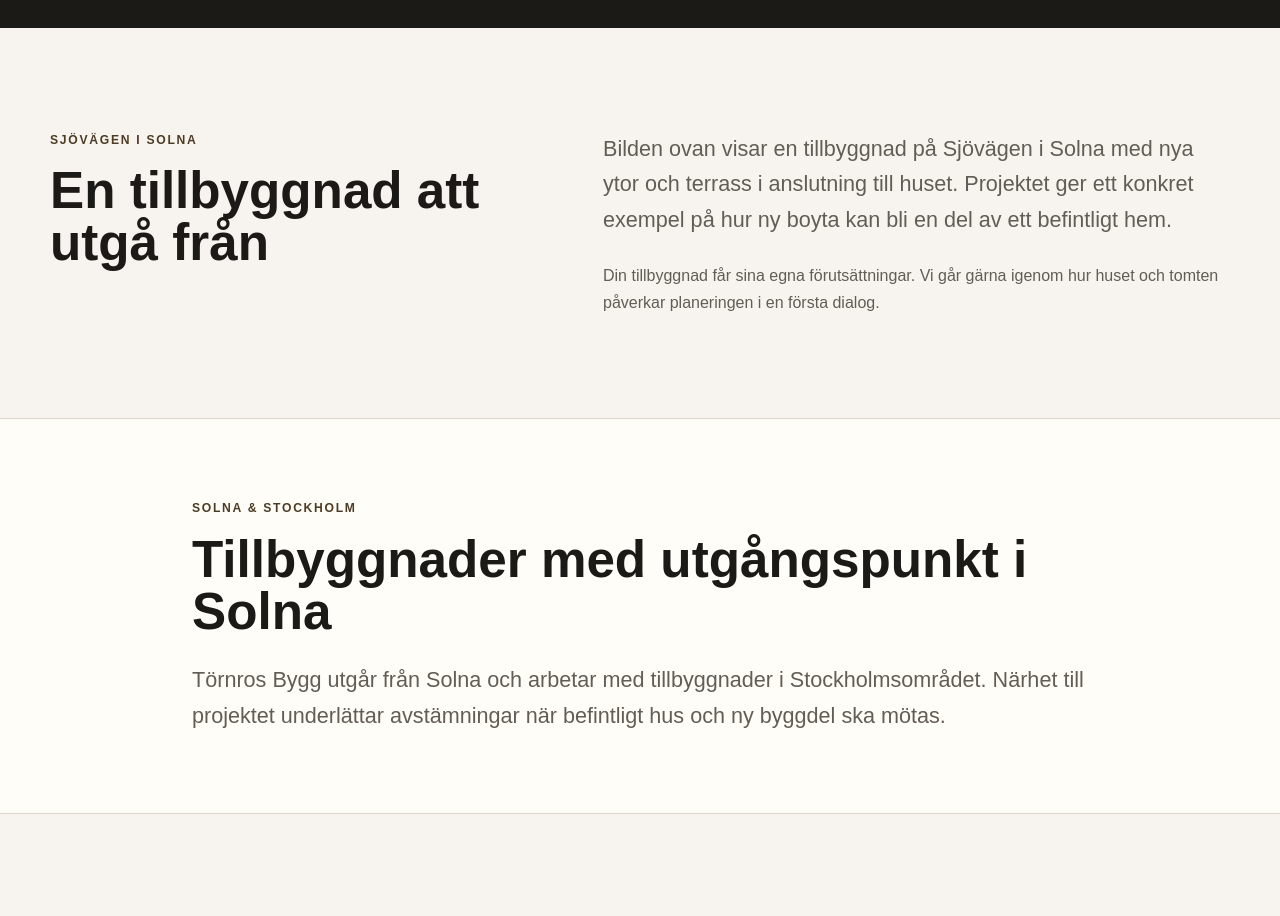
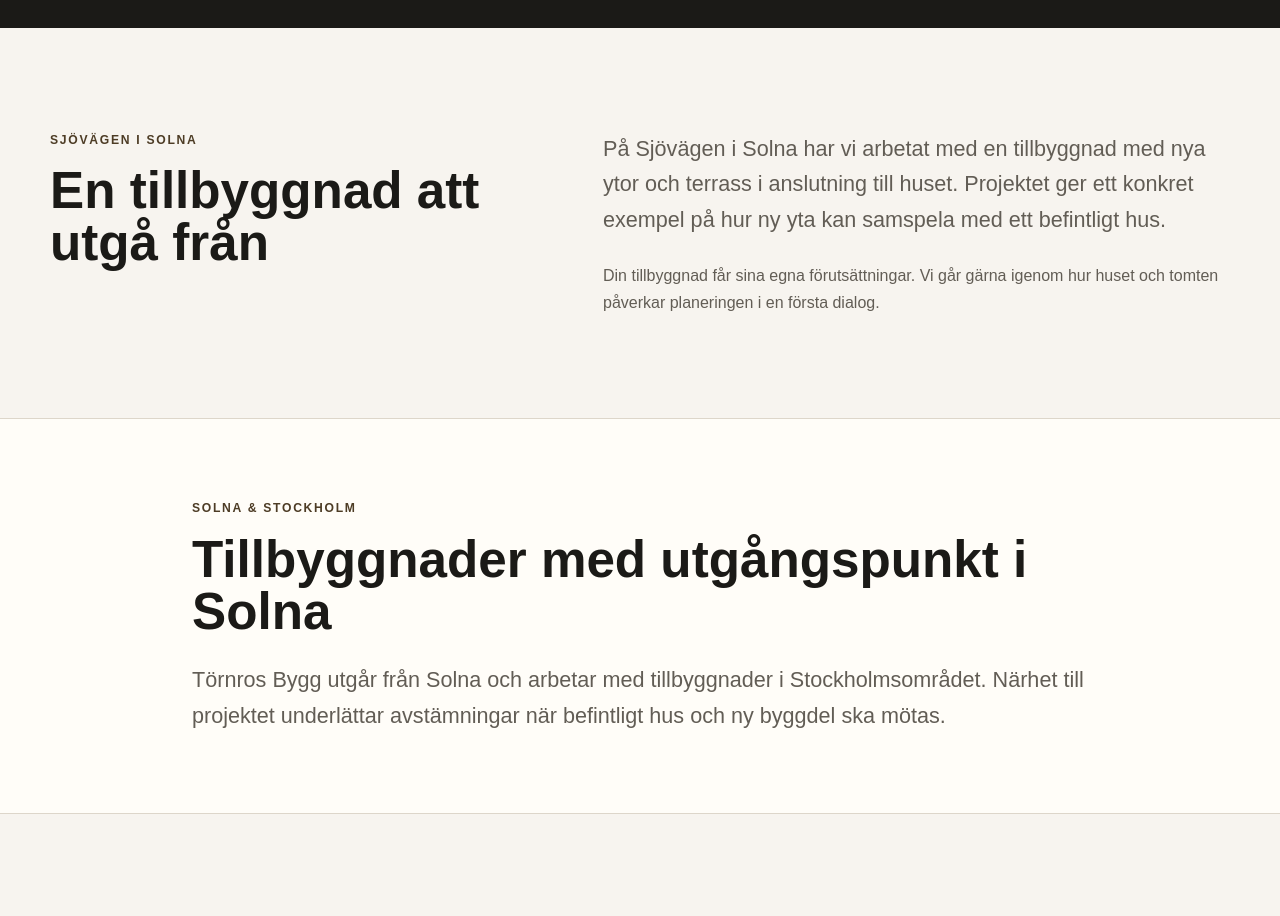
Before and after one commit to tornrosdaniel-cell/tornrosbygg-web, a Next.js app: page /tjanster/tillbyggnad in a window 1280 px wide. Shown: the part 2860-3776 px from the top of the page. Built offline with nearby package versions, Linux system fonts and the light colour scheme.

Commit message:
Make Sjövägen project description stand alone

```diff
--- a/src/app/tjanster/tillbyggnad/page.tsx
+++ b/src/app/tjanster/tillbyggnad/page.tsx
@@ -187,9 +187,9 @@ export default function ExtensionPage() {
           </div>
           <div>
             <p className="body-lg">
-              Bilden ovan visar en tillbyggnad på Sjövägen i Solna med nya
+              På Sjövägen i Solna har vi arbetat med en tillbyggnad med nya
               ytor och terrass i anslutning till huset. Projektet ger ett
-              konkret exempel på hur ny boyta kan bli en del av ett befintligt hem.
+              konkret exempel på hur ny yta kan samspela med ett befintligt hus.
             </p>
             <p className="body-copy mt-6">
               Din tillbyggnad får sina egna förutsättningar. Vi går gärna igenom
```
